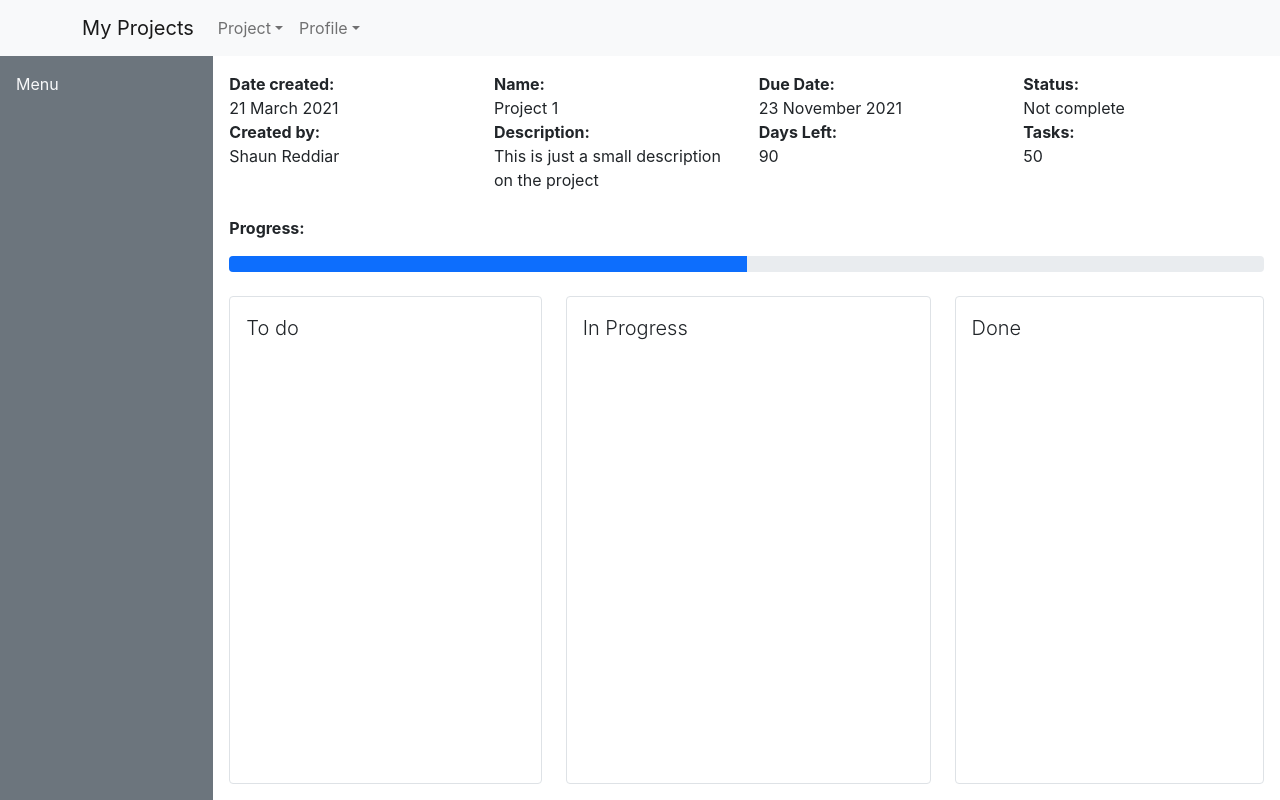
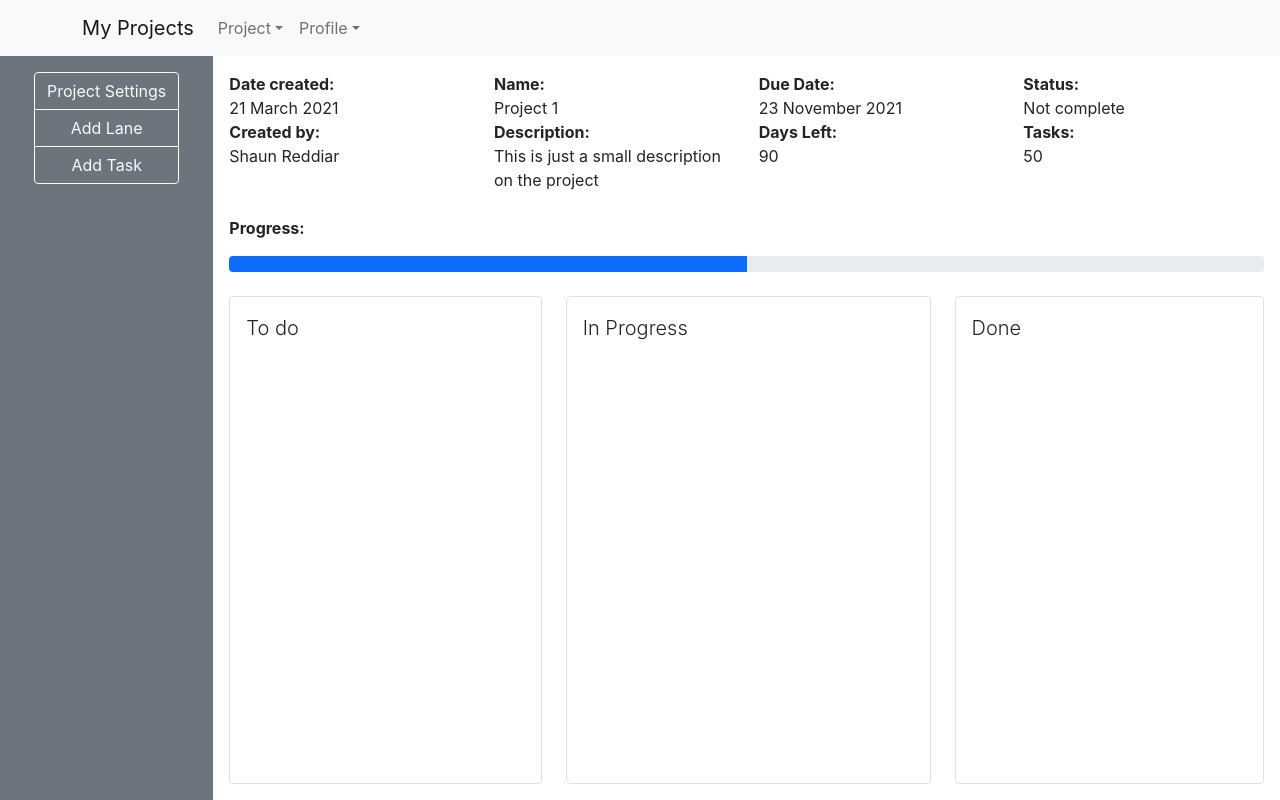
Before and after one commit to shaunzo/task-list, a React (Create React App) app: page / in a window 1280 px wide. Built offline with nearby package versions, Linux system fonts and the light colour scheme; the HTML template or start-up script is replaced by a standard one.

Commit message:
Amended menu component

```diff
--- a/src/App.js
+++ b/src/App.js
@@ -2,15 +2,34 @@ import './App.scss';
 import Header from './header/header';
 import ProjectDetails from './project-details/project-details';
 import ProjectLanes from './project-lanes/project-lanes';
+import ProjectMenu from './project-menu/project-menu';
 import { Container, Row, Col } from 'react-bootstrap';
 
 function App() {
+
+  const onProjectSettings = () => {
+    console.log('Project Settings');
+  }
+
+  const onAddLane = () => {
+    console.log('Add lane');
+  }
+
+  const onAddTask = () => {
+    console.log('Add Task');
+  }
+
   return (
     <div className="d-flex flex-column h-100 vstack">
       <Header />
       <Container className="h-100" fluid>
         <Row className="h-100">
-          <Col className="bg-secondary text-light p-3" md={2}>Menu</Col>
+          <Col className="bg-secondary text-light p-3 text-center" md={2}>
+            <ProjectMenu
+              onProjectSettings={onProjectSettings}
+              onAddLane={onAddLane}
+              onAddTask={onAddTask}/>
+          </Col>
           <Col className="p-3 d-flex content-area">
             <ProjectDetails />
             <ProjectLanes />
--- /dev/null
+++ b/src/project-menu/project-menu.jsx
@@ -0,0 +1,15 @@
+import React from 'react'
+import {Button, ButtonGroup} from 'react-bootstrap';
+
+const ProjectMenu = ({onProjectSettings, onAddLane, onAddTask}) => {
+
+    return (
+        <ButtonGroup vertical>
+        <Button variant="outline-light" onClick={onProjectSettings}>Project Settings</Button>
+        <Button variant="outline-light" onClick={onAddLane}>Add Lane</Button>
+        <Button variant="outline-light" onClick={onAddTask}>Add Task</Button>
+        </ButtonGroup>
+    )
+}
+
+export default ProjectMenu;
```
